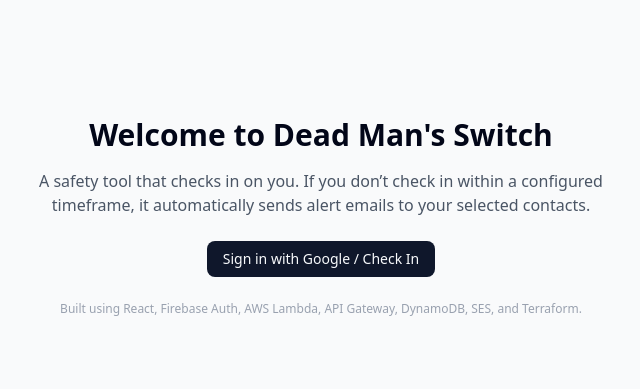
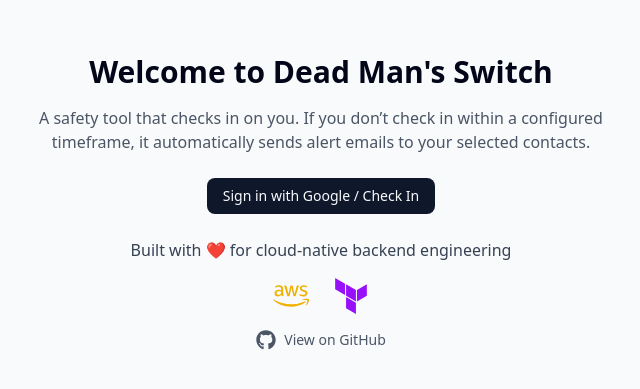
Before and after one commit to raghavsikaria/dead_mans_switch, a Next.js app in the folder frontend/: page / in a window 1280 px wide. Shown: the part 183-572 px from the top of the page, without its empty margins (319-959 px from the left). Built offline with nearby package versions, Linux system fonts and the light colour scheme; no server answers.

Commit message:
Add tech stack, git link

```diff
--- a/frontend/package.json
+++ b/frontend/package.json
@@ -19,6 +19,7 @@
     "next": "15.3.2",
     "react": "^19.0.0",
     "react-dom": "^19.0.0",
+    "react-icons": "^5.5.0",
     "tailwind-merge": "^3.3.0"
   },
   "devDependencies": {
--- a/frontend/src/app/page.tsx
+++ b/frontend/src/app/page.tsx
@@ -5,6 +5,7 @@ import { Button } from "@/components/ui/button"
 import { Card, CardContent } from "@/components/ui/card"
 import { Input } from "@/components/ui/input"
 import { Label } from "@/components/ui/label"
+import TechStackSection from "@/components/TechStackSection"
 import { signInWithPopup, signOut, onAuthStateChanged, GoogleAuthProvider, User } from "firebase/auth"
 import { auth } from "@/lib/firebase"
 import axios from "axios"
@@ -165,19 +166,30 @@ export default function Home() {
             <Button variant="destructive" onClick={handleDelete} disabled={loading}>Delete My Account</Button>
 
             {status && (
-              <div className="text-sm text-gray-700 space-y-1 mt-4">
-                <p>⏱️ <strong>Threshold:</strong> {status.threshold} hours</p>
-                <p>✅ <strong>Last Check-In:</strong> {new Date(status.lastCheckIn).toLocaleString()}</p>
-                <p>🚨 <strong>Next Alert Time:</strong> {new Date(status.nextAlertTime).toLocaleString()}</p>
+              <div className="mt-4 rounded-md border bg-muted/50 px-4 py-3 text-sm text-gray-700 dark:text-gray-300 shadow-sm space-y-2">
+                <div className="flex items-center gap-2">
+                  <span className="text-gray-500">⏱️ Threshold:</span>
+                  <span className="font-medium">{status.threshold} hours</span>
+                </div>
+                <div className="flex items-center gap-2">
+                  <span className="text-green-600">✅ Last Check-In:</span>
+                  <span className="font-medium">{new Date(status.lastCheckIn).toLocaleString()}</span>
+                </div>
+                <div className="flex items-center gap-2">
+                  <span className="text-red-600">🚨 Next Alert Time:</span>
+                  <span className="font-medium">{new Date(status.nextAlertTime).toLocaleString()}</span>
+                </div>
               </div>
             )}
           </CardContent>
         </Card>
       )}
 
-      <div className="text-xs text-gray-400 mt-6 text-center">
+      <TechStackSection />
+
+      {/* <div className="text-xs text-gray-400 mt-6 text-center">
         Built using React, Firebase Auth, AWS Lambda, API Gateway, DynamoDB, SES, and Terraform.
-      </div>
+      </div> */}
     </main>
   )
 }
--- /dev/null
+++ b/frontend/src/components/TechStackSection.tsx
@@ -0,0 +1,33 @@
+'use client'
+
+import { FaAws } from "react-icons/fa"
+import { SiTerraform } from "react-icons/si"
+import { FaGithub } from "react-icons/fa"
+
+export default function TechStackSection() {
+  return (
+    <section className="py-6">
+      <div className="text-center">
+        <h2 className="text-base font-medium text-gray-700 dark:text-gray-300 mb-4">
+          Built with <span className="text-red-500">❤</span> for cloud-native backend engineering
+        </h2>
+
+        <div className="flex justify-center items-center gap-6 text-gray-700 dark:text-gray-300">
+          <FaAws className="text-3xl sm:text-4xl text-yellow-500" />
+          <SiTerraform className="text-3xl sm:text-4xl text-purple-600" />
+        </div>
+
+
+        <a
+          href="https://github.com/raghavsikaria/dead_mans_switch"
+          target="_blank"
+          rel="noopener noreferrer"
+          className="mt-4 inline-flex items-center justify-center text-sm text-gray-600 dark:text-gray-300 hover:text-black dark:hover:text-white transition"
+        >
+          <FaGithub className="mr-2 text-xl" />
+          View on GitHub
+        </a>
+      </div>
+    </section>
+  )
+}
```
Also changed, not shown: 1 other file (tests, documents, lock files or other folders).
